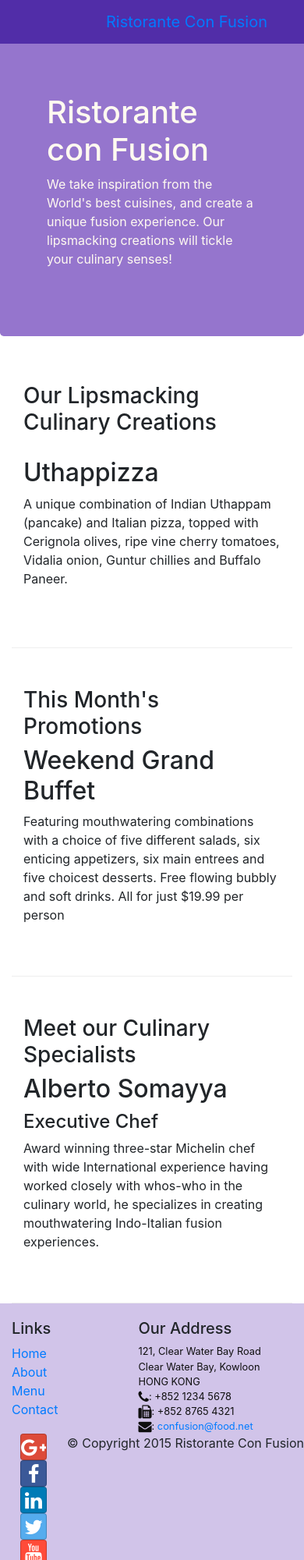
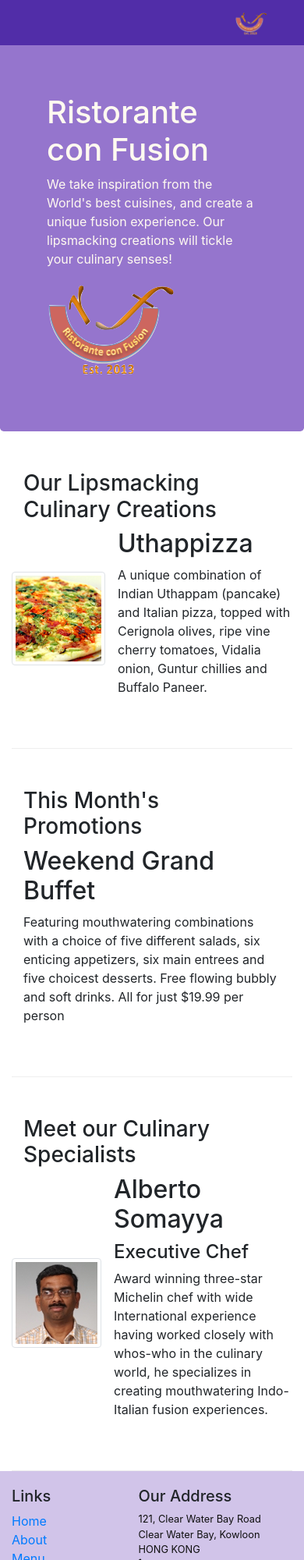
Before and after one commit to Shaharwider/bootstrapCourse, a website: page index.html in a window 390 px wide. Shown: the top 2000 px of the page at 78% size. Drawn offline with nearby package versions, Linux system fonts and the light colour scheme; files that its build step writes are made by us from their sources.

Commit message:
Images and Media

```diff
--- a/index.html
+++ b/index.html
@@ -18,7 +18,7 @@
             <button class="navbar-toggler" type="button" data-toggle="collapse" data-target="#Navbar">
                 <span class="navbar-toggler-icon"></span>
             </button>
-           <a class="navbar-brand" href="#">Ristorante Con Fusion</a>
+                <a class="navbar-brand" href="#"><img src="img/logo.png" height="30" width="41"></a>
                 <div class="collapse navbar-collapse" id="Navbar">
                     <ul class="navbar-nav">
                     <li class="nav-item active"><a class="nav-link" href="#"><span class="fa fa-home fa-lg"></span> Home</a></li>
@@ -36,7 +36,8 @@
                     <h1>Ristorante con Fusion</h1>
                     <p class="hidden-xs-down">We take inspiration from the World's best cuisines, and create a unique fusion experience. Our lipsmacking creations will tickle your culinary senses!</p>
                 </div>
-                <div class ="col col-sm">
+                <div class="col col-sm align-self-center">
+                    <img src="img/logo.png" class="img-fluid">
                 </div>
             </div>
         </div>
@@ -47,10 +48,18 @@
             <div class="col-sm-4 col-md-3 flext-last">
                 <h3>Our Lipsmacking Culinary Creations</h3>
             </div>
-            <div class="col-sm col-md flex-first">
-                <h2>Uthappizza</h2>
-                <p class="hidden-xs-down">A unique combination of Indian Uthappam (pancake) and Italian pizza, topped with Cerignola olives, ripe vine cherry tomatoes, Vidalia onion, Guntur chillies and Buffalo Paneer.</p>
+            <div class="media">
+                <img class="d-flex mr-3 img-thumbnail align-self-center"
+                     src="img/uthappizza.png" alt="Uthappizza">
+                <div class="media-body">
+                    <h2 class="mt-0">Uthappizza</h2>
+                    <p class="hidden-xs-down">A unique combination of Indian Uthappam (pancake) and
+                      Italian pizza, topped with Cerignola olives, ripe vine
+                      cherry tomatoes, Vidalia onion, Guntur chillies and
+                      Buffalo Paneer.</p>
+                </div>
             </div>
+
         </div>
 
 
@@ -68,10 +77,18 @@
             <div class="col-sm-4 col-md-3 flex-last">
                 <h3>Meet our Culinary Specialists</h3>
             </div>
-            <div class="col-sm col-md flex-first">
-                <h2>Alberto Somayya</h2>
-                <h4>Executive Chef</h4>
-                <p class="hidden-xs-down">Award winning three-star Michelin chef with wide International experience having worked closely with whos-who in the culinary world, he specializes in creating mouthwatering Indo-Italian fusion experiences. </p>
+            <div class="media">
+                <img class="d-flex mr-3 img-thumbnail align-self-center"
+                     src="img/alberto.png" alt="Alberto Somayya">
+                <div class="media-body">
+                    <h2 class="mt-0">Alberto Somayya</h2>
+                    <h4>Executive Chef</h4>
+                    <p class="hidden-xs-down">Award winning three-star Michelin chef with wide
+                     International experience having worked closely with
+                     whos-who in the culinary world, he specializes in
+                      creating mouthwatering Indo-Italian fusion experiences.
+                     </p>
+                </div>
             </div>
         </div>
     </div>
```
Also changed, not shown: aboutus.html (+3 -2 lines), contactus.html (+3 -2 lines), img/alberto.png (added), img/buffet.png (added), img/logo.png (added), img/uthappizza.png (added).
